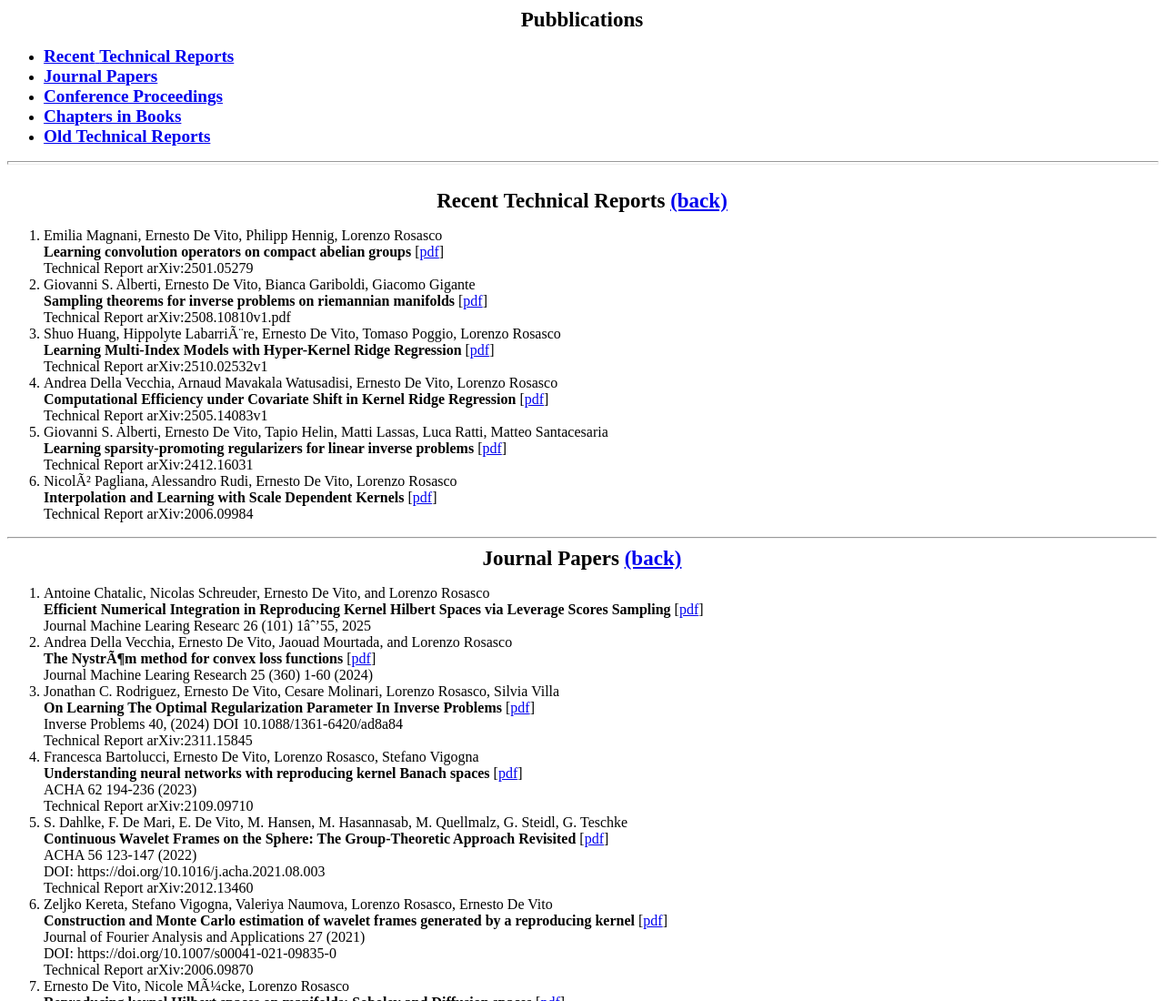
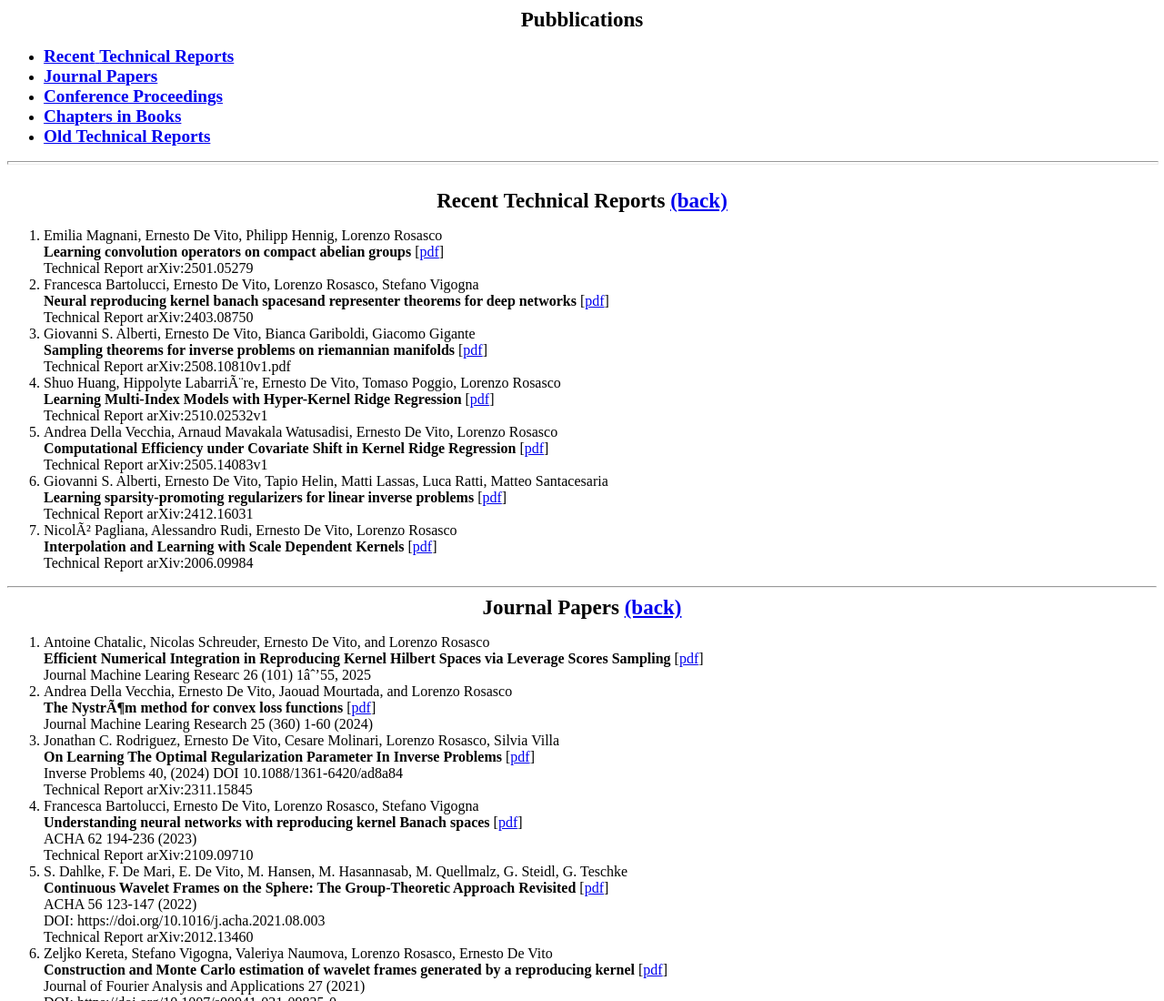
Before and after one commit to devitoernesto/devitoernesto.github.io, a plain HTML site: page selected.html in a window 1280 px wide. Shown: the top 1100 px of the page at 91% size. Drawn offline with Linux system fonts and the light colour scheme.

Commit message:
Update selected.html

```diff
--- a/selected.html
+++ b/selected.html
@@ -44,6 +44,11 @@ Reports
   <b>Learning convolution operators on compact abelian groups</b>
   [<a href="https://arxiv.org/pdf/2501.05279">pdf</a>] <br>
   Technical Report arXiv:2501.05279   <br>
+  </li>
+  <li> Francesca Bartolucci, Ernesto De Vito, Lorenzo Rosasco, Stefano Vigogna <br>
+  <b> Neural reproducing kernel banach spacesand representer theorems for deep networks
+  </b> [<a href="pub_files/2403.08750.pdf">pdf</a>] <br>
+  Technical Report arXiv:2403.08750  <br>
   </li>
   <li> Giovanni S. Alberti, Ernesto De Vito, Bianca Gariboldi, Giacomo Gigante <br>
   <b>Sampling theorems for inverse problems on riemannian manifolds</b>
```
